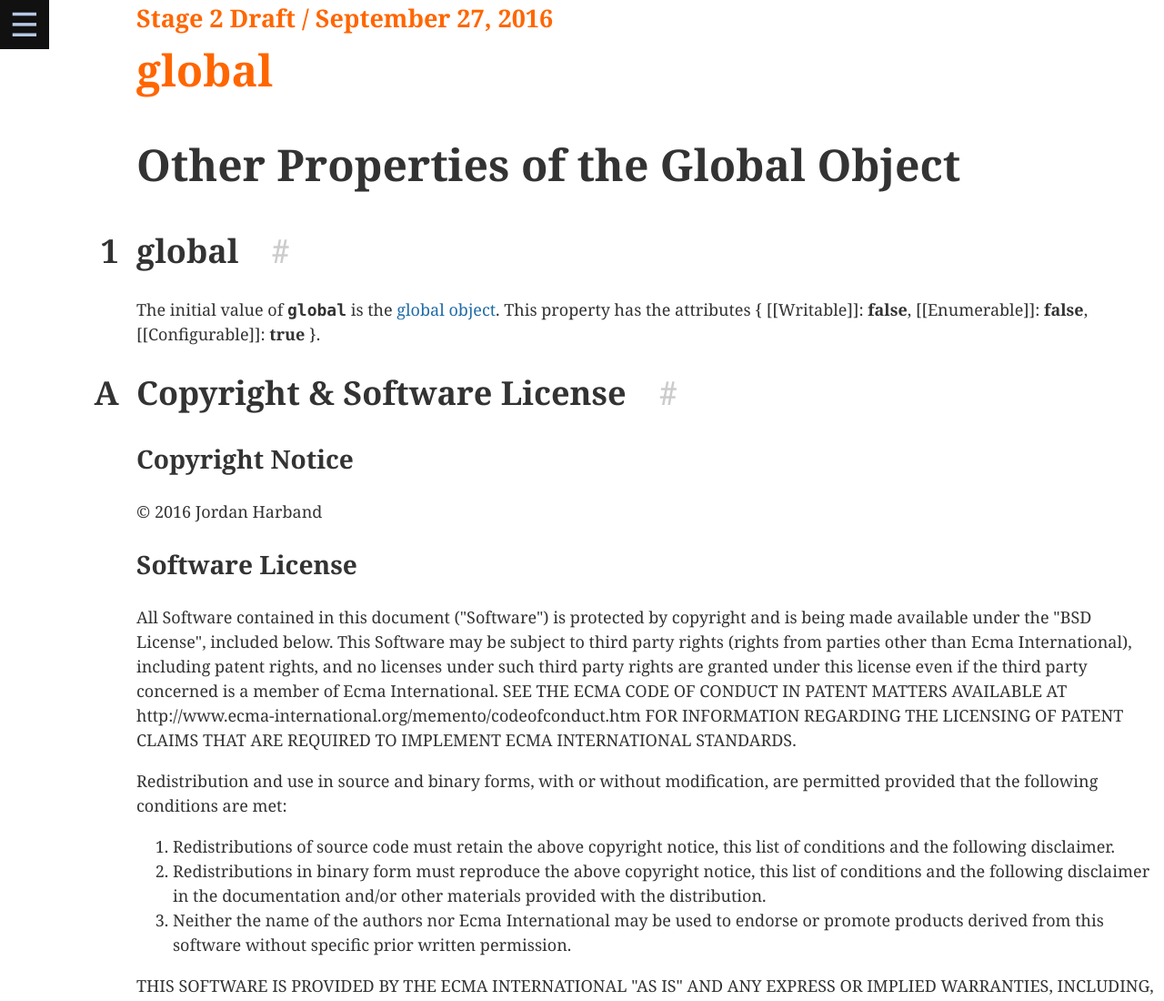
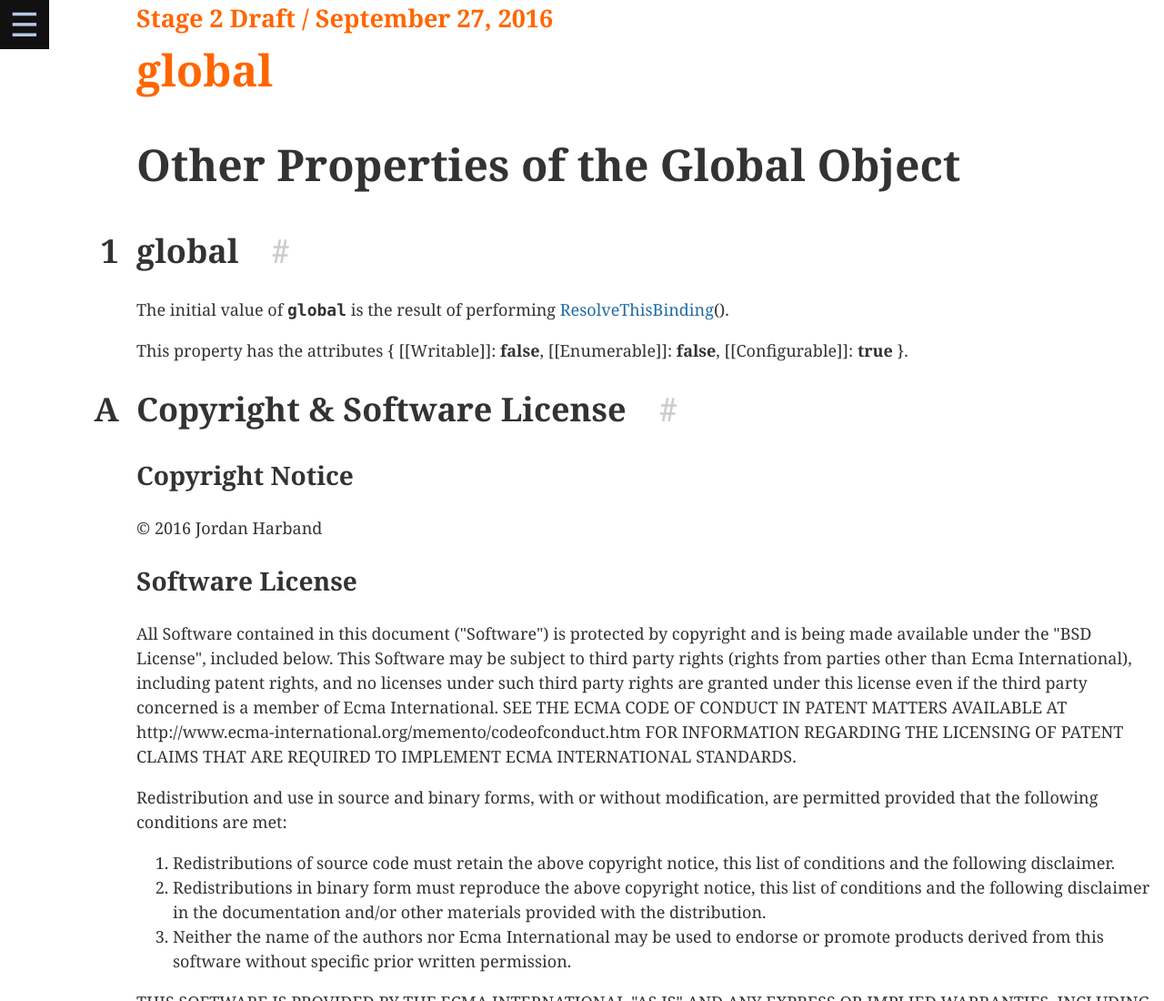
Before and after one commit to tc39/proposal-global, a website: page index.html in a window 1280 px wide. Shown: the top 1100 px of the page at 91% size. Drawn offline with nearby package versions, Linux system fonts and the light colour scheme.

Commit message:
Fix spec text to use `ResolveThisBinding()` instead of “the global object”.

```diff
--- a/index.html
+++ b/index.html
@@ -47,8 +47,9 @@
 	<h1>Other Properties of the Global Object</h1>
 	<emu-clause id="sec-other-properties-of-the-global-object-global">
 		<h1><span class="secnum">1</span>global<span class="utils"><span class="anchor"><a href="#sec-other-properties-of-the-global-object-global">#</a></span></span></h1>
-		<p>The initial value of <code>global</code> is the
-			<emu-xref href="#global-object"><a href="https://tc39.github.io/ecma262/#global-object">global object</a></emu-xref>. This property has the attributes { [[Writable]]:
+		<p>The initial value of <code>global</code> is the result of performing
+			<emu-xref aoid="ResolveThisBinding"><a href="https://tc39.github.io/ecma262/#sec-resolvethisbinding">ResolveThisBinding</a></emu-xref>().</p>
+		<p>This property has the attributes { [[Writable]]:
 			<emu-val>false</emu-val>, [[Enumerable]]:
 			<emu-val>false</emu-val>, [[Configurable]]:
 			<emu-val>true</emu-val> }.</p>
```
Also changed, not shown: spec.md (+1 -1 lines), 1 other file.
